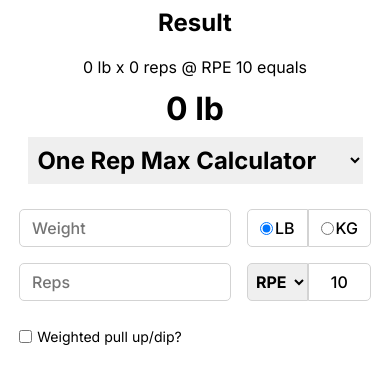
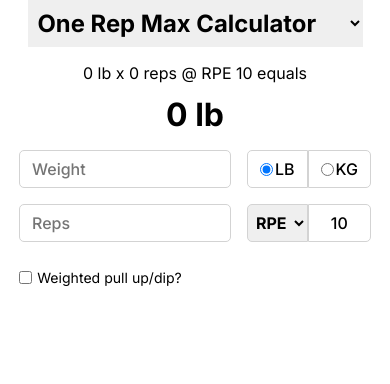
Before and after one commit to danielbirdjr/barbell_calculator, a Next.js app: page /rm-calculator in a window 390 px wide. Shown: the top 384 px of the page. Built offline with nearby package versions, Linux system fonts and the light colour scheme.

Commit message:
Viewing on mobile

```diff
--- a/src/app/rm-calculator/page.js
+++ b/src/app/rm-calculator/page.js
@@ -99,20 +99,18 @@ export default function RepMaxCalculator() {
     return (
         <main>
             <div className="rm-calculation-container">
-                <div className="result-container">
-                    <h2>Result</h2>
-                    <div>{displayedWeight} {weightUnit.toLowerCase()} x {displayedReps} reps @ {intensityUnit} {intensity} equals</div>
-                    <h1>{oneRepMax} {weightUnit.toLowerCase()}</h1>
-                </div>
-                <div className="data-container">
-                    <div className="header-container">
+                <div className="header-container">
                         <select>
                             <option>One Rep Max Calculator</option>
                             <option>Calculate # of Reps by RM</option>
                         </select>
                     </div>
-
-
+                <div className="result-container">
+                    {/* <h2>Result</h2> */}
+                    <div>{displayedWeight} {weightUnit.toLowerCase()} x {displayedReps} reps @ {intensityUnit} {intensity} equals</div>
+                    <h1>{oneRepMax} {weightUnit.toLowerCase()}</h1>
+                </div>
+                <div className="data-container">
                     <div className="weight-container">
                         <input className="weight-input" type="text" inputMode="decimal" pattern="[0-9]*\.?[0-9]*" value={weight} onChange={(e) => setWeight(e.target.value)} placeholder="Weight"/>
                         <div className="weight-units-container">
--- a/src/app/rm-calculator/rm-calculator.css
+++ b/src/app/rm-calculator/rm-calculator.css
@@ -4,11 +4,45 @@
     align-items: center;
 }
 
+
+/* HEADER */
+.header-container {
+    display: flex;
+    align-items: center;
+    justify-self: center;
+}
+
+.header-container select {
+    color: black;
+    font-size: 1.625rem;
+    font-weight: 700;
+    border: none;
+    padding: .5rem .375rem;
+    margin-bottom: 1rem;
+}
+
+
+/* RESULT CONTAINER */
+.result-container {
+    display: flex;
+    flex-direction: column;
+    align-items: center;
+    gap: .75rem;
+}
+
+/* .result-container h2 {
+    padding: .5rem .375rem;
+} */
+
+.result-container h1 {
+    margin-bottom: 1rem;
+}
+
 /* DATA CONTAINER, OVERALL STRUCTURE */
 .data-container {
     display: grid;
     grid-template-columns: repeat(3, 1fr);
-    grid-template-rows: .75fr repeat(4, 2.375rem) 1fr;
+    grid-template-rows: repeat(3, 2.375rem) 1fr;
     grid-gap: 1rem;
     width: 22rem;
     height: 24rem;
@@ -16,13 +50,6 @@
 
 input, select {
     max-width: 100%;
-}
-
-.header-container {
-    grid-column: span 3; /* Spans all three columns */
-    display: flex;
-    align-items: center;
-    justify-self: center;
 }
 
 .advanced-settings-list {
@@ -62,15 +89,6 @@ input, select {
     line-height: 1.5;
     border-radius: 5px;
     border: 1px solid lightgray;
-}
-
-
-/* HEADER ROW */
-.header-container select {
-    font-size: 1.625rem;
-    font-weight: 700;
-    border: none;
-    padding: .5rem .375rem;
 }
 
 
@@ -169,19 +187,6 @@ input, select {
     list-style: none;
 }
 
-
-/* RESULT CONTAINER */
-.result-container {
-    display: flex;
-    flex-direction: column;
-    align-items: center;
-    gap: .75rem;
-}
-
-.result-container h2 {
-    padding: .5rem .375rem;
-}
-
 /* MEDIA QUERIES */
 @media (min-width: 1024px) {
     .rm-calculation-container {
```
